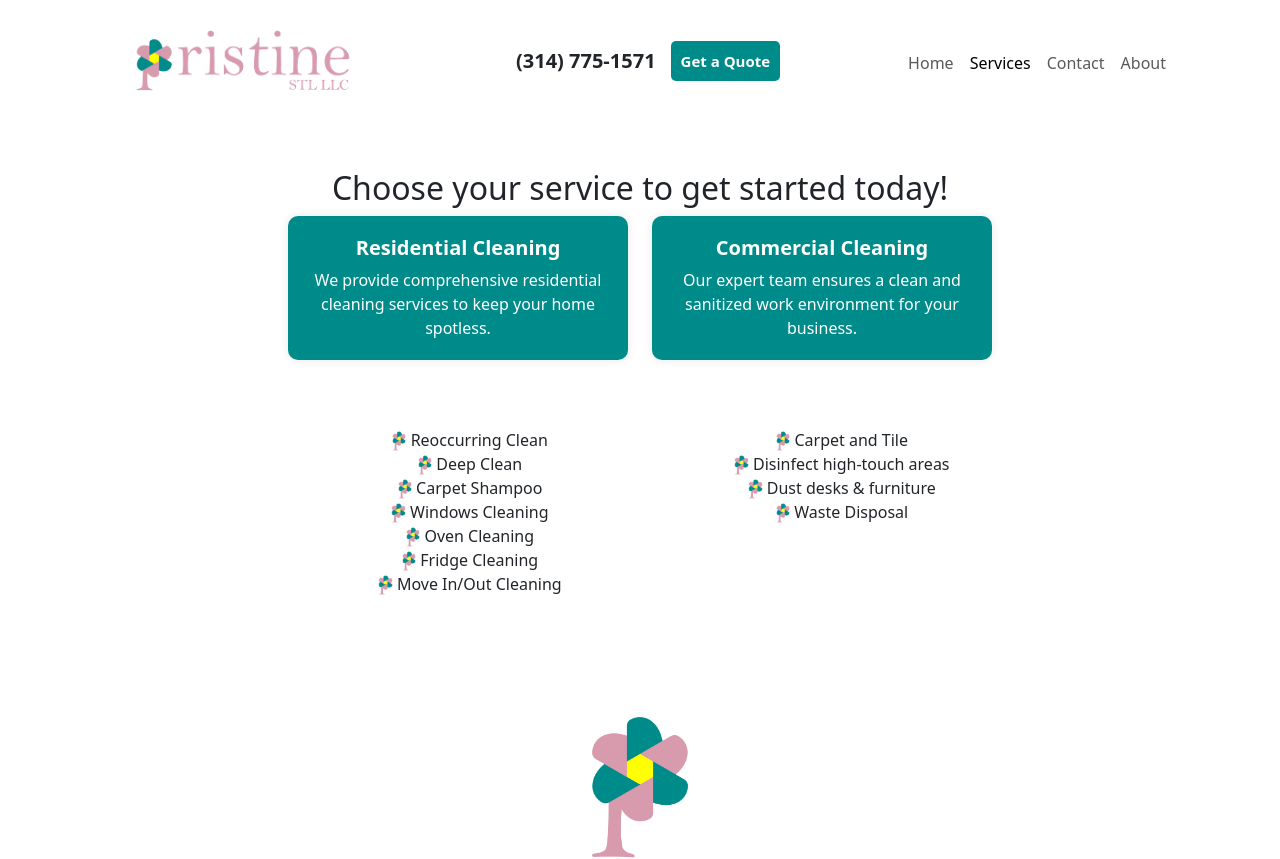
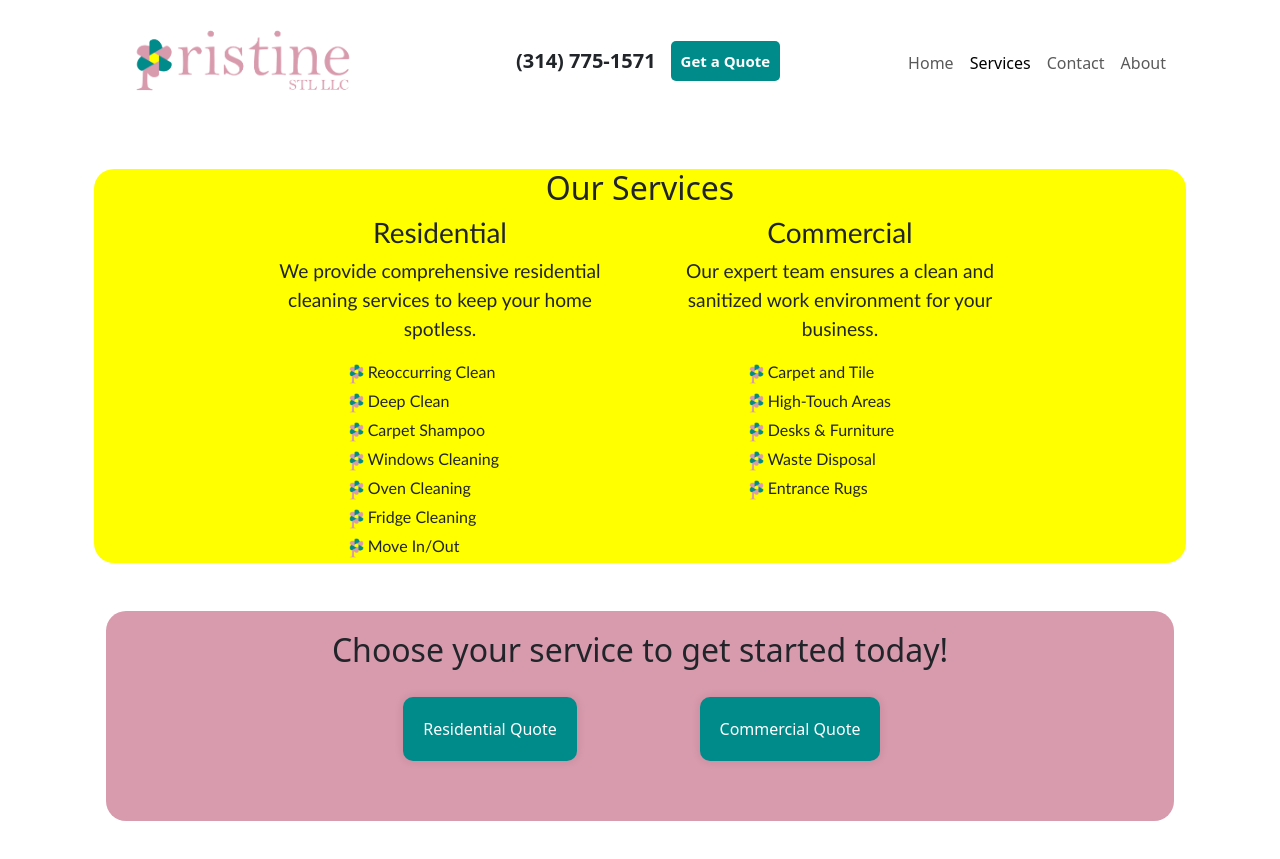
Before and after one commit to ifTaylor/pristinestl, a Next.js app: page /services in a window 1280 px wide. Shown: the top 859 px of the page. Built offline with nearby package versions, Linux system fonts and the light colour scheme.

Commit message:
gradients

```diff
--- a/components/service_chooser.tsx
+++ b/components/service_chooser.tsx
@@ -16,30 +16,42 @@ function ServiceChooser({
     transform: inView ? 'translateY(0)' : 'translateY(200px)',
   });
 
+
+  const backgroundAnimation = useSpring({
+    from: { backgroundColor: '#d89aad', opacity: 1, borderRadius: '20px' },
+    to: async next => {
+      while (1) {
+        await next({ backgroundColor: '#008b8b', opacity: 0.7 });
+        await next({ backgroundColor: '#d89aad', opacity: 1 });
+        await new Promise(resolve => setTimeout(resolve, 3000));
+      }
+    },
+  });
+
   return (
+    <div ref={ref}>
       <Container className="text-center mt-5">
+        <animated.div style={backgroundAnimation} className="text-center item-padding">
             <h2>Choose your service to get started today!</h2>
-      <div ref={ref}>
-        <Row className="justify-content-center">
-          <Col md={4}>
-            <animated.div style={colAnimation}>
+              <Row className="justify-content-center item-padding">
+                <Col style={{ maxWidth: '300px' }}>
+                  <animated.div style={colAnimation} className="text-center">
                     <a className="service" onClick={() => setResidentialQuote(true)}>
-                <h3>Residential Cleaning</h3>
-                <div>We provide comprehensive residential cleaning services to keep your home spotless.</div>
+                      Residential Quote
                     </a>
                   </animated.div>
                 </Col>
-          <Col md={4}>
-            <animated.div style={colAnimation}>
+                <Col style={{ maxWidth: '300px' }}>
+                  <animated.div style={colAnimation} className="text-center">
                     <a className="service" onClick={() => setCommercialQuote(true)}>
-                <h3>Commercial Cleaning</h3>
-                <div>Our expert team ensures a clean and sanitized work environment for your business.</div>
+                      Commercial Quote
                     </a>
                   </animated.div>
                 </Col>
               </Row>
+        </animated.div>
+      </Container>
     </div>
-    </Container>
   );
 }
 
--- a/components/services_commercial.tsx
+++ /dev/null
@@ -1,26 +0,0 @@
-import React from 'react';
-import { Container, Row, Col } from 'react-bootstrap';
-
-function CommercialServices({}) {
-      const commercialItems = [
-        'Carpet and Tile',
-        'Disinfect high-touch areas',
-        'Dust desks & furniture',
-        'Waste Disposal',
-      ];
-
-  return (
-    <Container className="text-center mt-5" >
-      <ul className="list font-family: Times;">
-        {commercialItems.map((item, index) => (
-          <li className="list-group-item" key={index}>
-            <img src="/p_logo.png" alt="P-" style={{ maxHeight: '20px' }}></img>
-            &nbsp;{item}
-          </li>
-        ))}
-      </ul>
-    </Container>
-  );
-}
-
-export default CommercialServices;
--- /dev/null
+++ b/components/services_list.tsx
@@ -0,0 +1,64 @@
+import React from 'react';
+import { Container, Row, Col } from 'react-bootstrap';
+import { useSpring, animated } from 'react-spring';
+
+function ServicesList() {
+  const residentialItems = [
+    'Reoccurring Clean',
+    'Deep Clean',
+    'Carpet Shampoo',
+    'Windows Cleaning',
+    'Oven Cleaning',
+    'Fridge Cleaning',
+    'Move In/Out',
+  ];
+
+  const commercialItems = [
+    'Carpet and Tile',
+    'High-Touch Areas',
+    'Desks & Furniture',
+    'Waste Disposal',
+    'Entrance Rugs',
+  ];
+
+  return (
+      <Container className="mt-5 yellow-gradient">
+        <Row className=" justify-content-center text-center">
+          <h2>Our Services</h2>
+          <Col style={{ maxWidth: '400px', fontFamily: 'Calibri', fontSize: '120%' }}>
+            <h3>Residential</h3>
+            <p>We provide comprehensive residential cleaning services to keep your home spotless.</p>
+          </Col>
+          <Col style={{ maxWidth: '400px', fontFamily: 'Calibri', fontSize: '120%' }}>
+            <h3>Commercial</h3>
+            <p>Our expert team ensures a clean and sanitized work environment for your business.</p>
+          </Col>
+        </Row>
+        <Row className="justify-content-center">
+          <Col style={{ maxWidth: '400px', fontFamily: 'Calibri', fontSize: '100%', paddingLeft: '10%' }}>
+            <div className="list" style={{ display: 'flex', flexDirection: 'column' }}>
+              {residentialItems.map((item, index) => (
+                <div className="list-group-item" key={index} style={{ marginBottom: '5px', fontFamily: 'Calibri' }}>
+                  <img src="/p_logo.png" alt="P-" style={{ maxHeight: '20px' }} />
+                  &nbsp;{item}
+                </div>
+              ))}
+            </div>
+          </Col>
+          <Col style={{ maxWidth: '400px', fontFamily: 'Calibri', fontSize: '100%', paddingLeft: '10%' }}>
+            <div className="list" style={{ display: 'flex', flexDirection: 'column' }}>
+              {commercialItems.map((item, index) => (
+                <div className="list-group-item" key={index} style={{ marginBottom: '5px', fontFamily: 'Calibri' }}>
+                  <img src="/p_logo.png" alt="P-" style={{ maxHeight: '20px' }} />
+                  &nbsp;{item}
+                </div>
+              ))}
+            </div>
+          </Col>
+        </Row>
+      </Container>
+
+  );
+}
+
+export default ServicesList;
--- a/components/services_residential.tsx
+++ /dev/null
@@ -1,29 +0,0 @@
-import React from 'react';
-import { Container, Row, Col } from 'react-bootstrap';
-
-function ResidentialServices({}) {
-    const residentialItems = [
-        'Reoccurring Clean',
-        'Deep Clean',
-        'Carpet Shampoo',
-        'Windows Cleaning',
-        'Oven Cleaning',
-        'Fridge Cleaning',
-        'Move In/Out Cleaning',
-      ];
-
-  return (
-    <Container className="text-center mt-5" >
-      <ul className="list">
-          {residentialItems.map((item, index) => (
-            <li className="list-group-item" key={index}>
-              <img src="/p_logo.png" alt="P-" style={{ maxHeight: '20px' }}></img>
-              &nbsp;{item}
-            </li>
-          ))}
-        </ul>
-    </Container>
-  );
-}
-
-export default ResidentialServices;
--- a/pages/services.tsx
+++ b/pages/services.tsx
@@ -4,8 +4,7 @@ import { RootLayout, Pages } from '../layouts';
 import ResidentialQuote from '../modals/residential_quote';
 import ServiceChooser from '../components/service_chooser';
 import ContactForm from '../components/contact_form';
-import ResidentialServices from '../components/services_residential';
-import CommercialServices from '../components/services_commercial';
+import ServicesList from '../components/services_list';
 
 function ServicesPage() {
   const [showResidentialQuote, setResidentialQuote] = useState(false);
@@ -18,18 +17,11 @@ function ServicesPage() {
           throw new Error('Function not implemented.');
         }}/>
       <RootLayout pages={Pages.Services}>
+        <ServicesList/>
         <ServiceChooser
           setResidentialQuote={setResidentialQuote}
           setCommercialQuote={setResidentialQuote}
         />
-        <Row className="justify-content-center">
-          <Col md={4}>
-            <ResidentialServices/>
-          </Col>
-          <Col md={4}>
-            <CommercialServices/>
-          </Col>
-        </Row>
         <ContactForm/>
       </RootLayout>
     </Container>
--- a/styles/global.scss
+++ b/styles/global.scss
@@ -60,6 +60,10 @@ img {
 
 .bottom-padding {
     padding-bottom: 20px;
+}
+
+.left-padding {
+    padding-left: 20%;
 }
 
 .pink-container {
@@ -214,6 +218,69 @@ footer {
     }
 }
 
+.yellow-gradient {
+    border-radius: 20px;
+    background-size: 300% 300%;
+    background-image: linear-gradient(-45deg, yellow 0%, yellow 25%, yellow 51%, #ff357f 100%);
+    -webkit-animation: AnimateBG 20s ease infinite;
+            animation: AnimateBG 20s ease infinite;
+  }
+
+  @-webkit-keyframes AnimateBG {
+    0% {
+      background-position: 0% 50%;
+    }
+    50% {
+      background-position: 100% 50%;
+    }
+    100% {
+      background-position: 0% 50%;
+    }
+  }
+
+  @keyframes AnimateBG {
+    0% {
+      background-position: 0% 50%;
+    }
+    50% {
+      background-position: 100% 50%;
+    }
+    100% {
+      background-position: 0% 50%;
+    }
+  }
+
+.green-gradient {
+    border-radius: 20px;
+    background-size: 300% 300%;
+    background-image: linear-gradient(-45deg, #008b8b 0%, #008b8b 25%, #008b8b 40%, #ff357f 100%);
+    -webkit-animation: AnimateBG 20s ease infinite;
+            animation: AnimateBG 20s ease infinite;
+}
+
+  @-webkit-keyframes AnimateBG {
+    0% {
+      background-position: 0% 50%;
+    }
+    50% {
+      background-position: 100% 50%;
+    }
+    100% {
+      background-position: 0% 50%;
+    }
+}
+
+  @keyframes AnimateBG {
+    0% {
+      background-position: 0% 50%;
+    }
+    50% {
+      background-position: 100% 50%;
+    }
+    100% {
+      background-position: 0% 50%;
+    }
+}
 
 @media (max-width: 768px) {
     .header-message p {
```
Also changed, not shown: components/about_kim.tsx (+6 -5 lines). Lines whose indentation alone changed are shown as unchanged.
